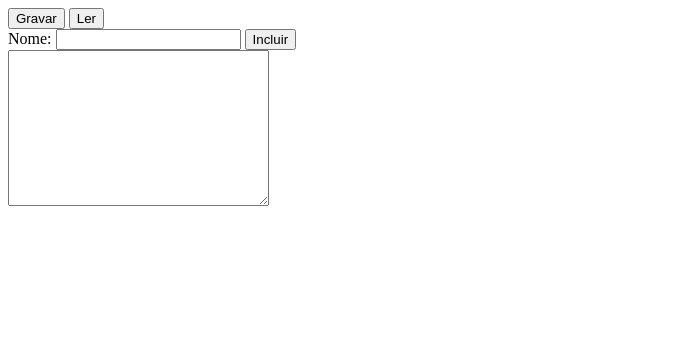
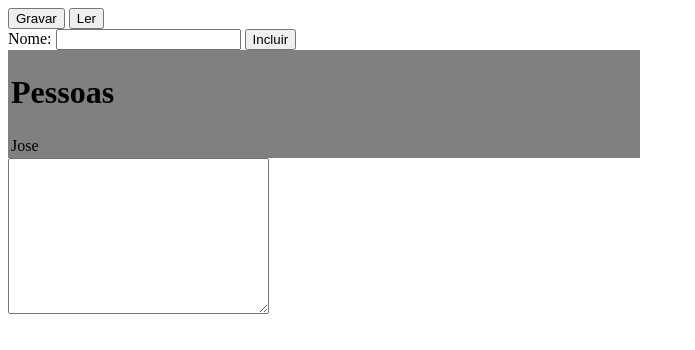
Before and after one commit to BiancaGiovanna/CRUD-JS, a plain HTML site: page index.html in a window 1280 px wide. Shown: the whole page, without its empty margins (0-695 px from the left). Drawn offline with Linux system fonts and the light colour scheme.

Commit message:
modificando o html

```diff
--- a/index.html
+++ b/index.html
@@ -19,8 +19,22 @@
       <button>Incluir</button>
     </div>
     <div>
+      <table style="width: 50%;
+      background-color: gray;">
+        <tr>
+          <td>
+            <h1>Pessoas</h1>
+          </td>
+        </tr>
+        <tr>
+          <td>
+            Jose
+          </td>
+        </tr>
+      </table>
+    </div>
+    <div>
       <textarea name="" id="" cols="30" rows="10" readonly></textarea>
-
     </div>
   </body>
 
```
